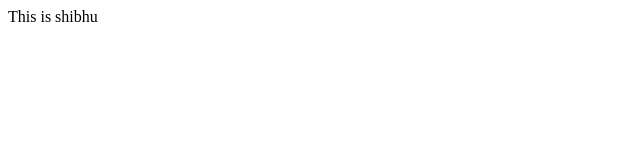
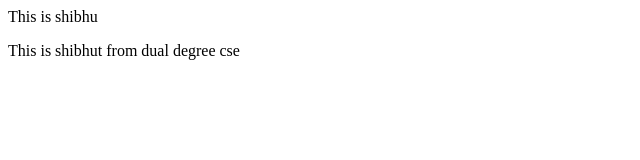
Before and after one commit to ShibhuRathore/myfir, a plain HTML site: page my first repo/index.html in a window 1280 px wide. Shown: the whole page, without its empty margins (0-640 px from the left). Drawn offline with Linux system fonts and the light colour scheme.

Commit message:
This is a feature in master branch

```diff
--- a/my first repo/index.html
+++ b/my first repo/index.html
@@ -1 +1,2 @@
 <p>This is shibhu</p>
+<p>This is shibhut from dual degree cse</p>
```
